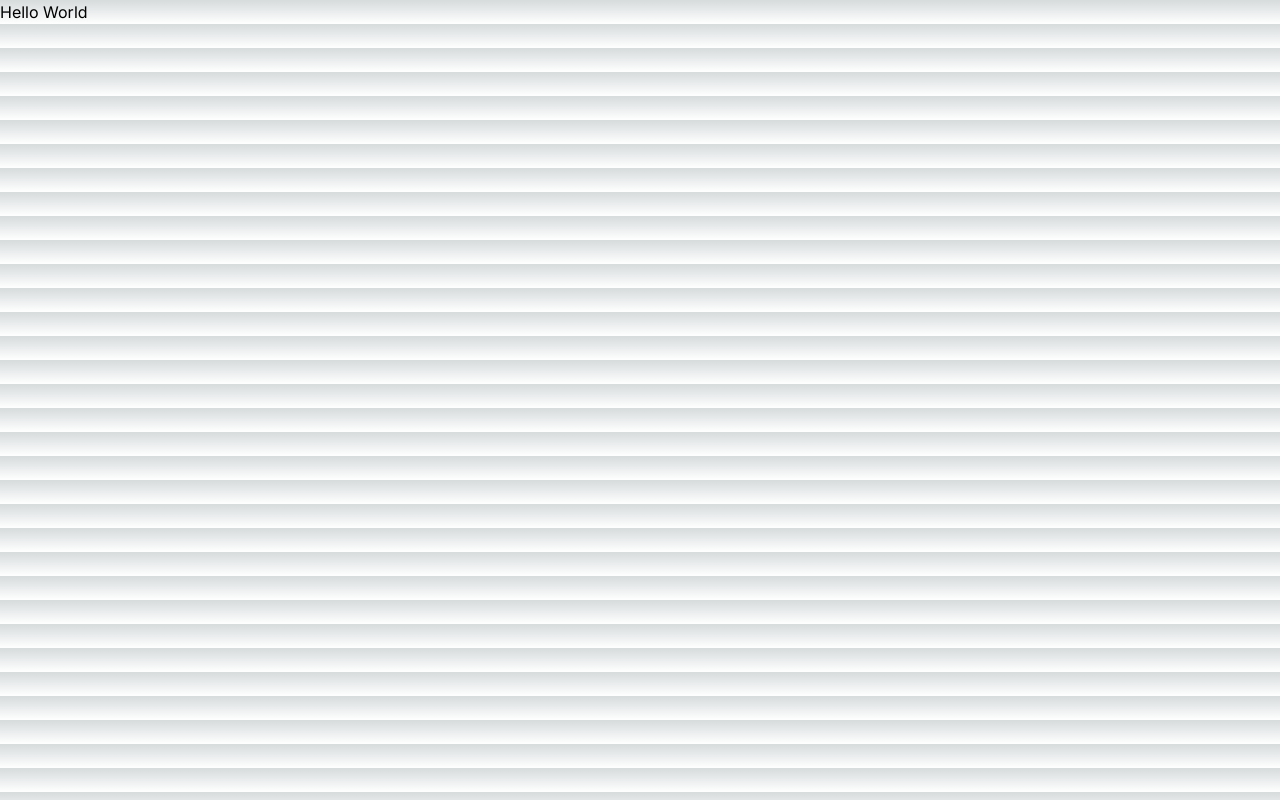
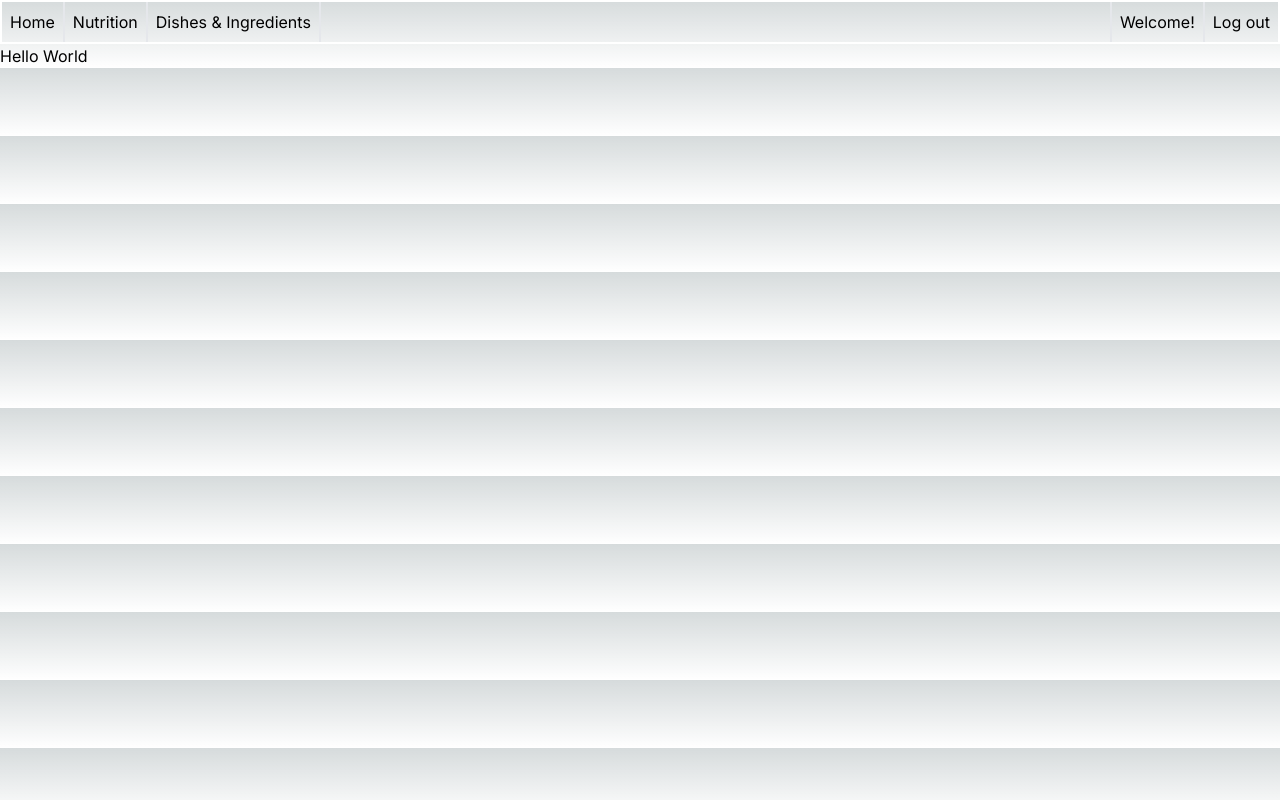
Before and after one commit to jaklyk2103/kcalculator-ui, a Next.js app: page / in a window 1280 px wide. Built offline with nearby package versions, Linux system fonts and the light colour scheme.

Commit message:
Added navigationBar

```diff
--- a/src/app/layout.tsx
+++ b/src/app/layout.tsx
@@ -1,6 +1,7 @@
 import './globals.css'
 import type { Metadata } from 'next'
 import { Inter } from 'next/font/google'
+import NavigationBar from '@/components/navigationBar/navigationBar'
 
 const inter = Inter({ subsets: ['latin'] })
 
@@ -16,7 +17,7 @@ export default function RootLayout({
 }) {
   return (
     <html lang="en">
-      <body className={inter.className}>{children}</body>
+      <body className={inter.className}><NavigationBar />{children}</body>
     </html>
   )
 }
--- /dev/null
+++ b/src/components/breadcrumbs/breadcrumbs.tsx
@@ -0,0 +1,14 @@
+import { useRouter,  usePathname } from "next/navigation"
+
+
+export default function Breadcrumbs() {
+  const path = usePathname();
+
+  console.log(path);
+
+  return(
+    <div>
+      {path}
+    </div>
+  )
+}
--- /dev/null
+++ b/src/components/navigationBar/navigationBar.css
@@ -0,0 +1,3 @@
+.navigation-item {
+  @apply h-full border-r-2 p-2;
+}
--- /dev/null
+++ b/src/components/navigationBar/navigationBar.tsx
@@ -0,0 +1,18 @@
+import './navigationBar.css';
+
+export default function NavigationBar() {
+  return(
+    <div className="flex justify-between gap-3 w-full border-2 border-white">
+      <div className="flex">
+        <button className="navigation-item"><span>Home</span></button>
+        <button className="navigation-item"><span>Nutrition</span></button>
+        <button className="navigation-item"><span>Dishes & Ingredients</span></button>
+      </div>
+
+      <div className='flex'>
+        <div className="p-2 border-l-2 h-full">Welcome!</div>
+        <button className='p-2 border-l-2'>Log out</button>
+      </div>
+    </div>
+  )
+}
```
